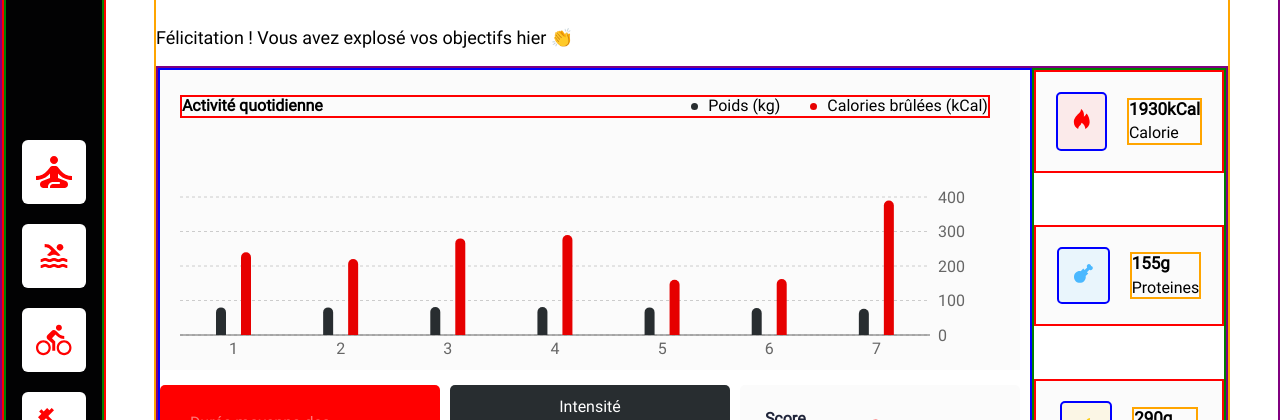
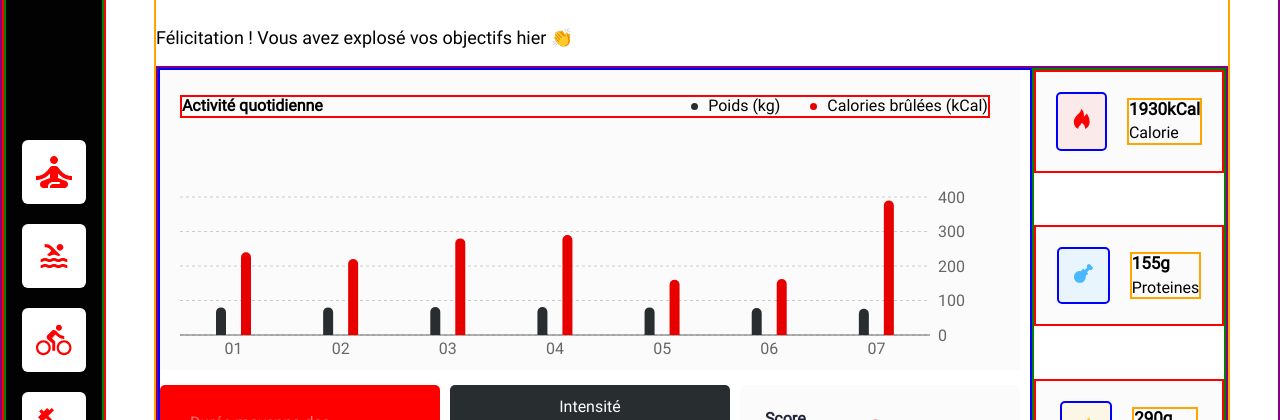
Before and after one commit to matthieuClio/SportSee, a React (Vite) app: page /app/profil/1 in a window 1280 px wide. Shown: the part 171-591 px from the top of the page. Built offline with nearby package versions, Linux system fonts and the light colour scheme.

Commit message:
Feat : define a new logic for display day on CustomizedBarChart.

```diff
--- a/src/components/rechart/barChart/CustomizedBarChart.tsx
+++ b/src/components/rechart/barChart/CustomizedBarChart.tsx
@@ -8,7 +8,7 @@ import './customizedBarChart.scss'
 import changeFormatBarChart from '../../../scripts/changeFormatBarChart'
 
 export default function CustomizedBarChart (props: {
-                                                data: { day: number | string }[],
+                                                data: { day: string }[],
                                                 legendContent: (props: object) => React.JSX.Element,
                                                 tooltipContent: (props: object) => React.JSX.Element
                                             }) {
@@ -44,13 +44,11 @@ export default function CustomizedBarChart (props: {
             <Bar
                 dataKey="kilogram"
                 fill="#282D30"
-                // label={{ position: "top" }}
                 radius={[10, 10, 0, 0]}
             />
             <Bar
                 dataKey="calories"
                 fill="#E60000"
-                // label={{ position: "top" }}
                 radius={[10, 10, 0, 0]}
             />
         </BarChart>
--- a/src/scripts/changeFormatBarChart.ts
+++ b/src/scripts/changeFormatBarChart.ts
@@ -1,7 +1,7 @@
-export default function changeFormatBarChart (data: { day: number | string }[]) {
+export default function changeFormatBarChart (data: { day: string }[]) {
 
-    data && data.map((element, index) => {
-        element.day = index + 1
+    data && data.map((element) => {
+        element.day = element.day.slice(-2)
     })
 
     return data
```
